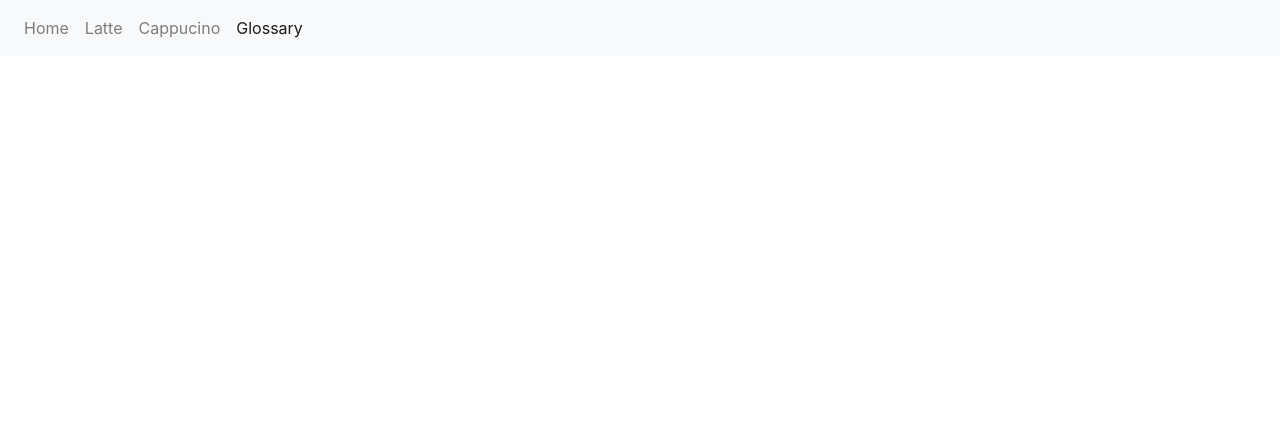
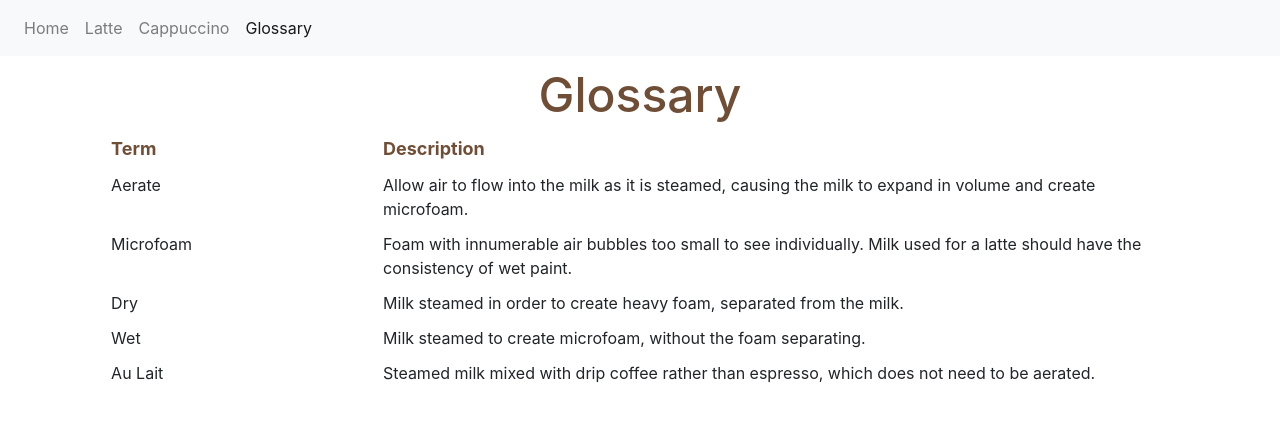
Before and after one commit to adamshapiro/project0, a plain HTML site: page glossary.html in a window 1280 px wide. Drawn offline with nearby package versions, Linux system fonts and the light colour scheme.

Commit message:
finished the rest of the pages and styling, and wrote up REAMDE

```diff
--- a/css/styles.scss
+++ b/css/styles.scss
@@ -11,6 +11,18 @@ $coffee: #6F4E37;
     text-align: center;
     font-size: 48px;
     margin: 10px;
+}
+
+.desc {
+    background-color: $coffee;
+    padding: 5px 10% 15px 10%;
+    margin-left: 20%;
+    margin-right: 20%;
+    border-radius: 25%;
+
+    p {
+        color: white;
+    }
 }
 
 table {
@@ -38,3 +50,15 @@ table {
         width: 300px;
     }
 }
+
+.container {
+    .row:first-child {
+        font-weight: bold;
+        font-size: 18px;
+        color: $coffee;
+    }
+
+    > div {
+        margin: 1%;
+    }
+}
--- a/glossary.html
+++ b/glossary.html
@@ -19,7 +19,7 @@
                     <a class="nav-link" href="latte.html">Latte</a>
                 </li>
                 <li class="nav-item">
-                    <a class="nav-link" href="cappucino.html">Cappucino</a>
+                    <a class="nav-link" href="cappuccino.html">Cappuccino</a>
                 </li>
                 <li class="nav-item">
                     <a class="nav-link active" href="glossary.html">Glossary</a>
@@ -27,6 +27,57 @@
             </ul>
         </nav>
 
+        <h1 id="title">Glossary</h1>
 
+        <div class="container">
+            <div class="row">
+                <div class="col-3">
+                    Term
+                </div>
+                <div class="col-9">
+                    Description
+                </div>
+            </div>
+            <div class="row">
+                <div class="col-3">
+                    Aerate
+                </div>
+                <div class="col-9">
+                    Allow air to flow into the milk as it is steamed, causing the milk to expand in volume and create microfoam.
+                </div>
+            </div>
+            <div class="row">
+                <div class="col-3">
+                    Microfoam
+                </div>
+                <div class="col-9">
+                    Foam with innumerable air bubbles too small to see individually. Milk used for a latte should have the consistency of wet paint.
+                </div>
+            </div>
+            <div class="row">
+                <div class="col-3">
+                    Dry
+                </div>
+                <div class="col-9">
+                    Milk steamed in order to create heavy foam, separated from the milk.
+                </div>
+            </div>
+            <div class="row">
+                <div class="col-3">
+                    Wet
+                </div>
+                <div class="col-9">
+                    Milk steamed to create microfoam, without the foam separating.
+                </div>
+            </div>
+            <div class="row">
+                <div class="col-3">
+                    Au Lait
+                </div>
+                <div class="col-9">
+                    Steamed milk mixed with drip coffee rather than espresso, which does not need to be aerated.
+                </div>
+            </div>
+        </div>
     </body>
 </html>
```
Also changed, not shown: cappuccino.html (renamed from cappucino.html, +5 -1 lines), index.html (+3 -3 lines), latte.html (+5 -1 lines), css/styles.css, img/cappuccino.jpg (renamed from img/cappucino.jpg), 2 other files.
